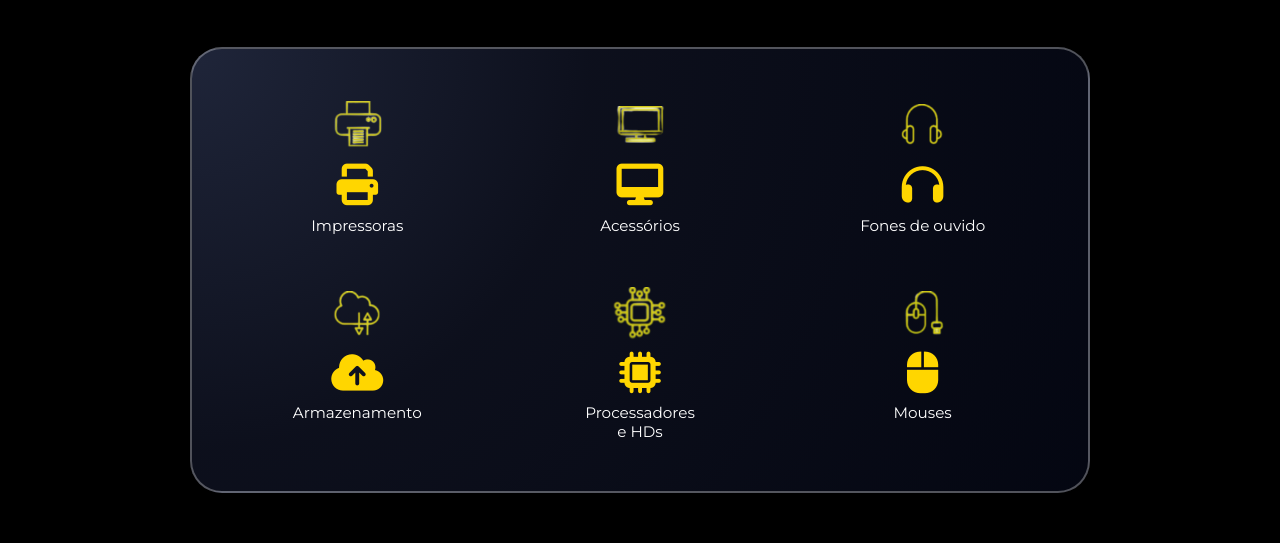
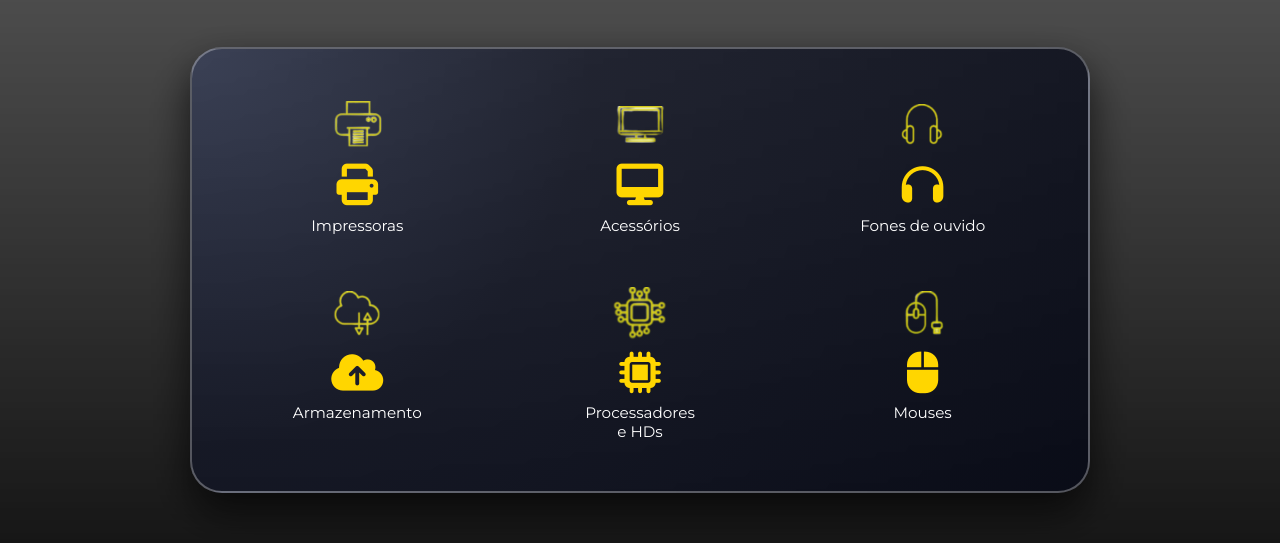
Before and after one commit to ericluso/Portal_tech_Mega_info, a plain HTML site: page index.html in a window 1280 px wide. Shown: the part 189-732 px from the top of the page. Drawn offline with Linux system fonts and the light colour scheme; the site is published under a folder, as on GitHub Pages, so addresses that start at the root find nothing; a small style sheet from the web is missing.

Commit message:
Restore basic reset and body styles in CSS

```diff
--- a/style.css
+++ b/style.css
@@ -10,7 +10,7 @@ body {
   font-family: "Montserrat", system-ui, -apple-system, BlinkMacSystemFont, "Segoe UI", sans-serif;
   color: #ffffff;
   background: #000;
-  background-image: url("/fundo.png"); /* <-- coloque o caminho da sua imagem aqui */
+  background-image: url("fundo.png"); /* <-- coloque o caminho da sua imagem aqui */
   background-size: cover;
   background-position: center;
   background-attachment: fixed;
```
